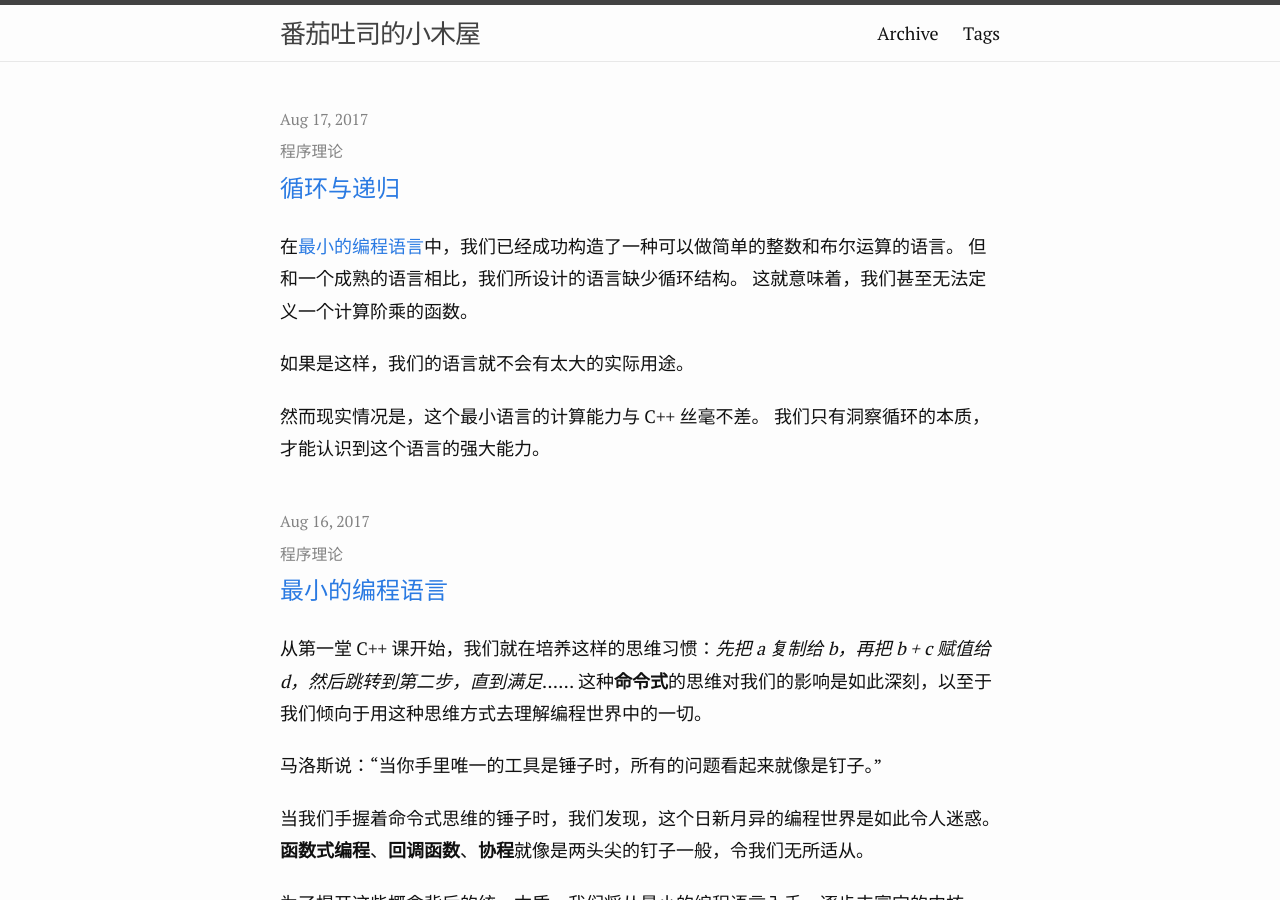
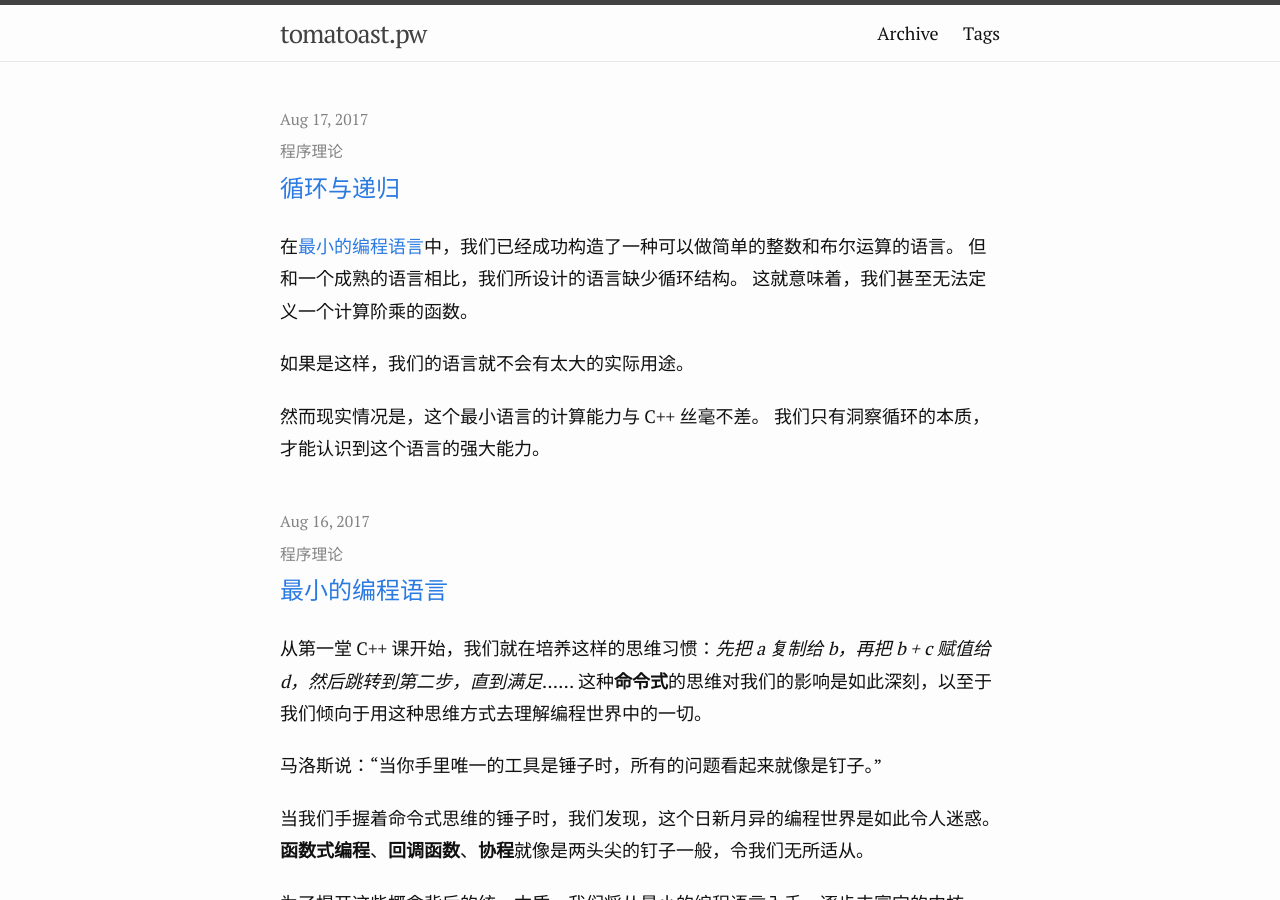
Before and after one commit to thomasding/blog, a Jekyll site: the page built from index.html, in a window 1280 px wide and 900 px high. Built offline with Jekyll 4.4.1, drawn with Linux system fonts in a browser that asks for light colours.

Commit message:
Use url as title

```diff
--- a/_config.yml
+++ b/_config.yml
@@ -1,4 +1,4 @@
-title: 番茄吐司的小木屋
+title: tomatoast.pw
 author: 番茄吐司
 email: thomasbyding@gmail.com
 description: >
```
